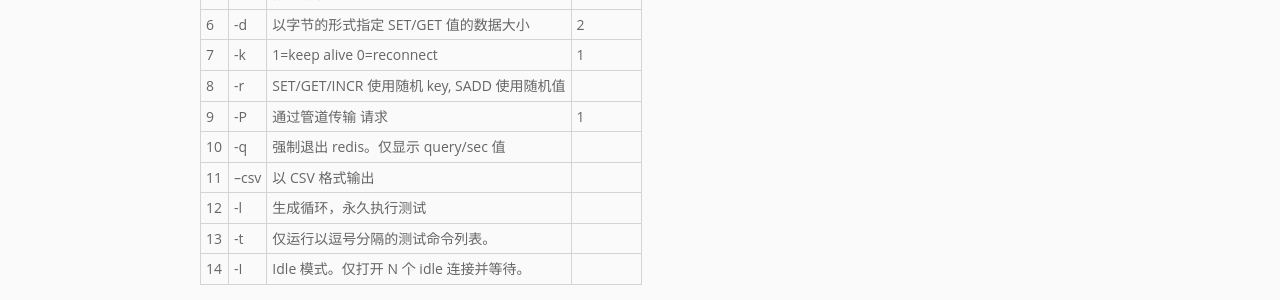
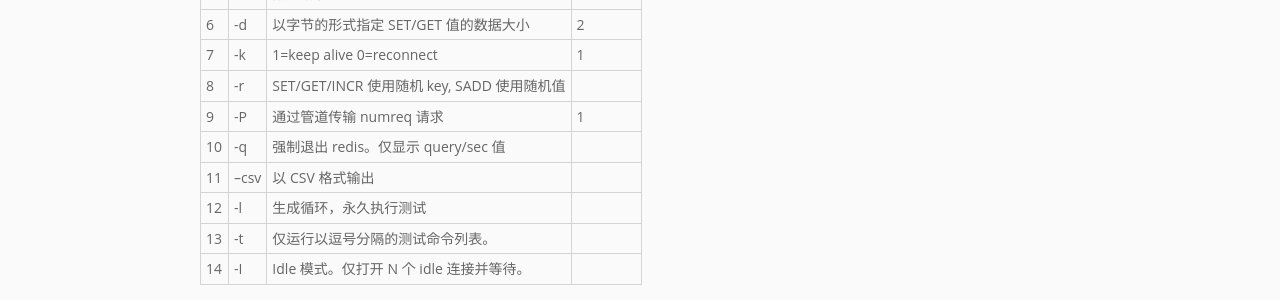
Before and after one commit to pingmalu/pingmalu.github.io, a Jekyll site: the page built from _posts/2016-12-28-Redis压力测试说明.md, in a window 1280 px wide. Shown: the part 642-942 px from the top of the page. Built offline with Jekyll 4.4.1, drawn with Linux system fonts in a browser that asks for light colours; nearby versions of some CDN libraries.

Commit message:
'update'

```diff
--- a/_posts/2016-12-28-Redis压力测试说明.md
+++ b/_posts/2016-12-28-Redis压力测试说明.md
@@ -19,7 +19,7 @@ redis-benchmark是redis自带的压力测试工具：
 |6	|-d	|以字节的形式指定 SET/GET 值的数据大小	|2|
 |7	|-k	|1=keep alive 0=reconnect	|1|
 |8	|-r	|SET/GET/INCR 使用随机 key, SADD 使用随机值	||
-|9	|-P	|通过管道传输 <numreq> 请求	|1|
+|9	|-P	|通过管道传输 numreq 请求	|1|
 |10	|-q	|强制退出 redis。仅显示 query/sec 值	||
 |11	|--csv	|以 CSV 格式输出	||
 |12	|-l	|生成循环，永久执行测试	||
```
